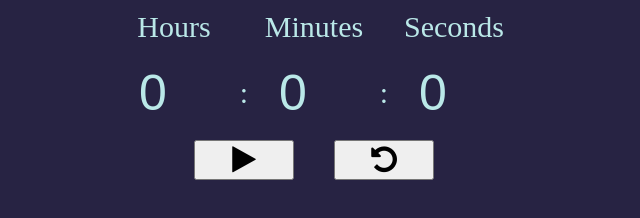
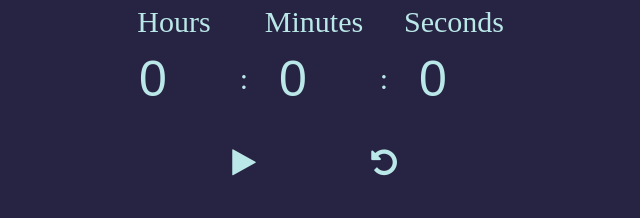
Before and after one commit to micessien/timer-cmc, a plain HTML site: page index.html in a window 1280 px wide. Shown: the part 198-416 px from the top of the page, without its empty margins (326-966 px from the left). Drawn offline with Linux system fonts and the light colour scheme.

Commit message:
Design button start and reset to rounded

```diff
--- a/index.html
+++ b/index.html
@@ -20,8 +20,8 @@
         <input id="minute" type="number" max="60" min="0" value="0" class="time"> <p id="p2" class="semicolon">:</p>
         <input id="sec" type="number" max="60" min="0" value="0" class="time">
 
-        <button id="start" class="btn"><i class="fa fa-play" aria-hidden="true"></i></button>
-        <button id="reset" class="btn"><i class="fa fa-undo" aria-hidden="true"></i></button>
+        <button id="start" class="btn" title="Start"><i class="fa fa-play" aria-hidden="true"></i></button>
+        <button id="reset" class="btn" title="Reset"><i class="fa fa-undo" aria-hidden="true"></i></button>
     </div>
 
     <script src="main.js"></script>
--- a/style.css
+++ b/style.css
@@ -99,12 +99,30 @@ h1 {
 
 .btn {
     align-self: center;
-
-    width: 100px;
-    height: 40px;
-
+    width: 60px;
+    height: 60px;
     font-size: 30px;
     justify-self: center;
+    background-color: rgba(0,0,0,0);
+    border-radius: 50%;
+    border: none;
+    color: #bae8e8;
+    margin-top: 25px;
+    transition: 5s;
+    -webkit-transition: 5s;
+    -moz-transition: 5s;
+    -ms-transition: 5s;
+    -o-transition: 5s;
+}
+
+.btn:hover, .btn:focus, .btn:active {
+    border: solid 1px #bae8e8;
+    cursor: pointer;
+    transition: 5s;
+    -webkit-transition: 5s;
+    -moz-transition: 5s;
+    -ms-transition: 5s;
+    -o-transition: 5s;
 }
 
 #start {
```
